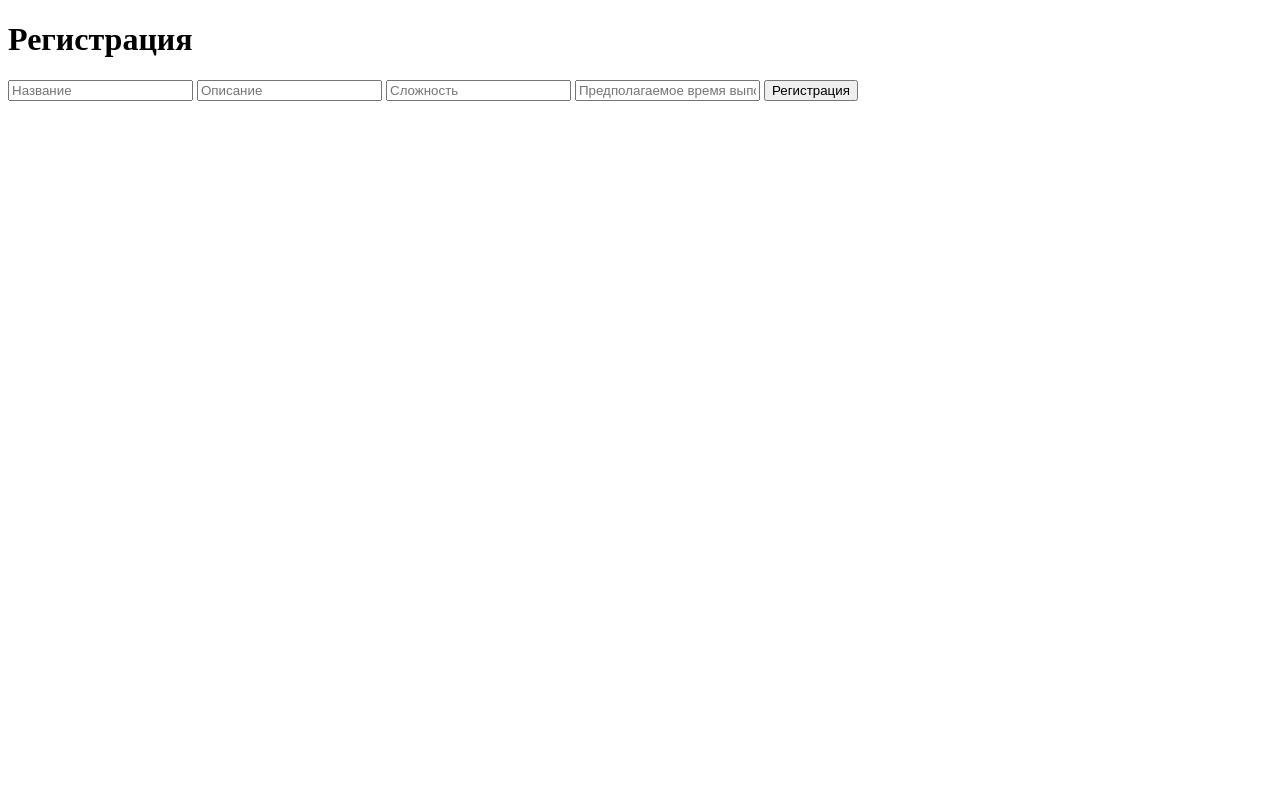
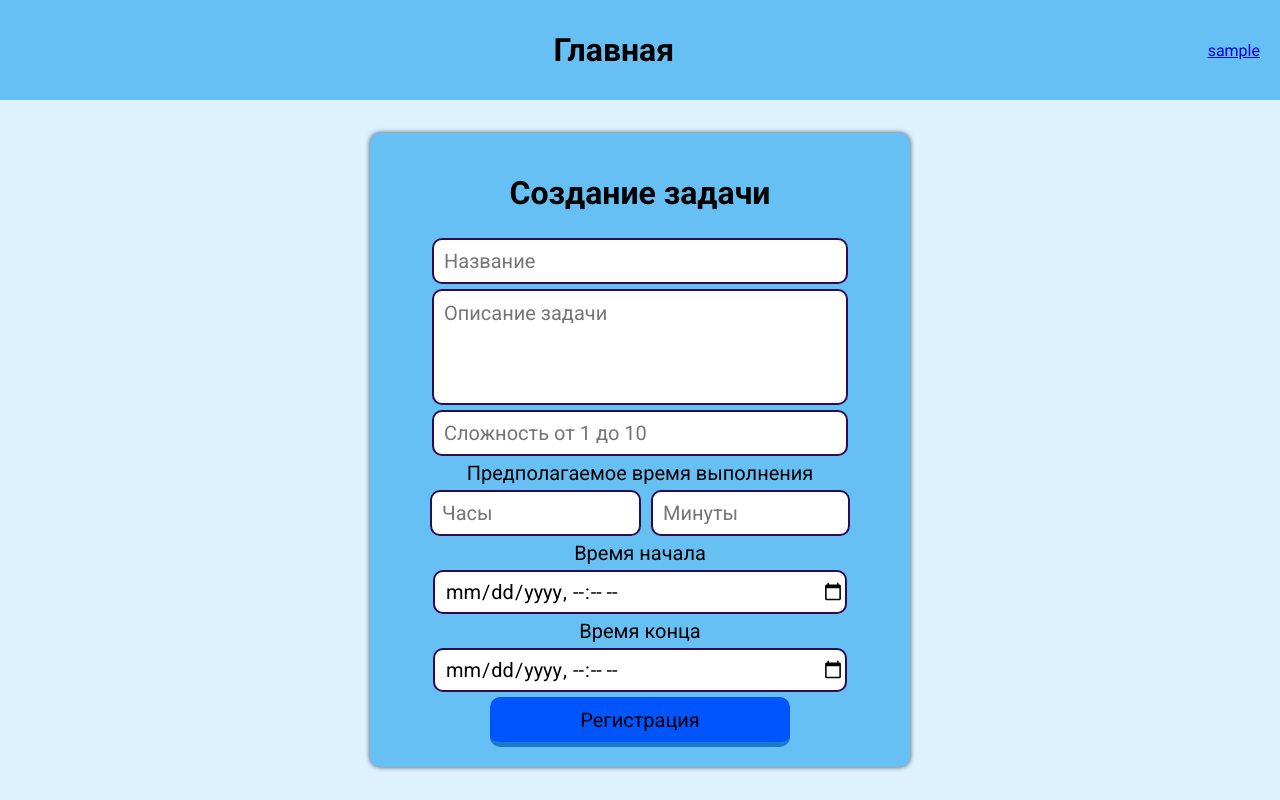
Before and after one commit to Naka4442/wonderful-planner, a Flask app: template templates/create.html in a window 1280 px wide. Run offline with Flask 3, Linux system fonts and the light colour scheme; the template is opened without the code that fills it: most values are stand-ins (such as "Sample title", 1, 10 or a date in 2020).

Commit message:
Стилизовал и доделал страницу добавления задачи

```diff
--- a/main.py
+++ b/main.py
@@ -10,8 +10,6 @@ load_dotenv()
 with get_db() as db:
     user_services = UserServices(db)
     task_services = TaskServices(db)
-
-    # task_services.create("Сделать домашку", 4, "1) русский 2) математика", 5, 3600)
 
     app = Flask(__name__)
     app.secret_key = os.getenv('SECRET_KEY')
@@ -59,7 +57,10 @@ with get_db() as db:
 
     @app.route("/create")
     def create():
-        return render_template("create.html")
+        if request.method == "POST":
+            ...
+        elif request.method == "GET":
+            return render_template("create.html")
 
 
     app.run(debug=True)
--- /dev/null
+++ b/static/css/create.css
@@ -0,0 +1,95 @@
+@import url('https://fonts.googleapis.com/css2?family=Roboto:ital,wght@0,100..900;1,100..900&display=swap');
+*{
+    font-family: "Roboto", sans-serif;
+}
+
+body{
+    margin: 0;
+    background:#def1ff;
+}
+header{
+    width: calc(100% - 40px);
+    height: 100px;
+    background-color: #66c0f4;
+    display: flex;
+    justify-content: space-between;
+    align-items: center;
+    padding: 0 20px;
+}
+
+main{
+    display: flex;
+    flex-direction: column;
+    justify-content: center;
+    align-items: center;
+    height: calc(100vh - 100px);
+}
+
+form{
+    width: 500px;
+    background-color: #66c0f4;
+    border-radius: 10px;
+    box-shadow: 0 0 5px rgba(0, 0, 0, 0.7);
+
+    display: flex;
+    flex-direction: column;
+    justify-content: space-around;
+    align-items: center;
+    gap: 5px;
+
+    padding: 20px;
+}
+
+input{
+    width: 400px;
+    height: 40px;
+    border-radius: 10px;
+    border: 2px solid #2f0b4f;
+
+    font-size: 20px;
+    padding-left: 10px;
+    outline: none;
+}
+textarea{
+    width: 400px;
+    height: 100px;
+    border-radius: 10px;
+    border: 2px solid #2f0b4f;
+
+    resize: none;
+    font-size: 20px;
+    padding-left: 10px;
+    padding-top: 10px;
+    outline: none;
+}
+.time-block{
+    width: 420px;
+    /* margin: auto; */
+    display: flex;
+    gap: 10px;
+    justify-content: space-between;
+}
+label{
+    font-size: 20px;
+}
+.time-block>input{
+    width: 195px;
+}
+
+button{
+    width: 300px;
+    height: 50px;
+    background-color: #0055ff;
+    font-family: Roboto;
+    font-size: 20px;
+    border: none;
+    border-radius: 10px;
+    border-bottom: 5px solid #187bcd;
+    cursor: pointer;
+}
+
+button:active{
+    box-shadow: 0 0 10px black inset;
+    border-bottom: none;
+    transition: 0.5s;
+}
--- a/templates/create.html
+++ b/templates/create.html
@@ -5,16 +5,32 @@
     <meta name="viewport"
           content="width=device-width, user-scalable=no, initial-scale=1.0, maximum-scale=1.0, minimum-scale=1.0">
     <meta http-equiv="X-UA-Compatible" content="ie=edge">
+    <link rel="stylesheet" href="{{ url_for('static', filename='css/create.css') }}">
     <title>Document</title>
 </head>
 <body>
+    <header>
+        <div></div>
+        <h1>Главная</h1>
+        <div class="profile">
+            <a href="/profile">{{ user_name }} </a>
+        </div>
+    </header>
     <main>
-         <form action="">
-            <h1>Регистрация</h1>
+         <form action="" method="post">
+            <h1>Создание задачи</h1>
             <input type="text" name="title" id="" placeholder="Название">
-            <input type="text" name="description" id="" placeholder="Описание">
-            <input type="text" name="difficulty" placeholder="Сложность">
-            <input type="text" name="supposed_time" placeholder="Предполагаемое время выполнения">
+            <textarea name="description" id="" placeholder="Описание задачи"></textarea>
+            <input type="number"name="difficulty" min="1" max="10" placeholder="Сложность от 1 до 10">
+            <label for="time-hours">Предполагаемое время выполнения</label>
+            <div class="time-block">
+                <input type="number" name="time-hours" id="time-hours" min="0" placeholder="Часы">
+                <input type="number" name="time-minutes" id="" min="0" max="59" placeholder="Минуты">
+            </div>
+            <label for="start_time">Время начала</label>
+            <input type="datetime-local" name="start_time" id="start_time">
+            <label for="start_time">Время конца</label>
+            <input type="datetime-local" name="end_time" id="end_time">
             <button type="submit">Регистрация</button>
         </form>
     </main>
```
